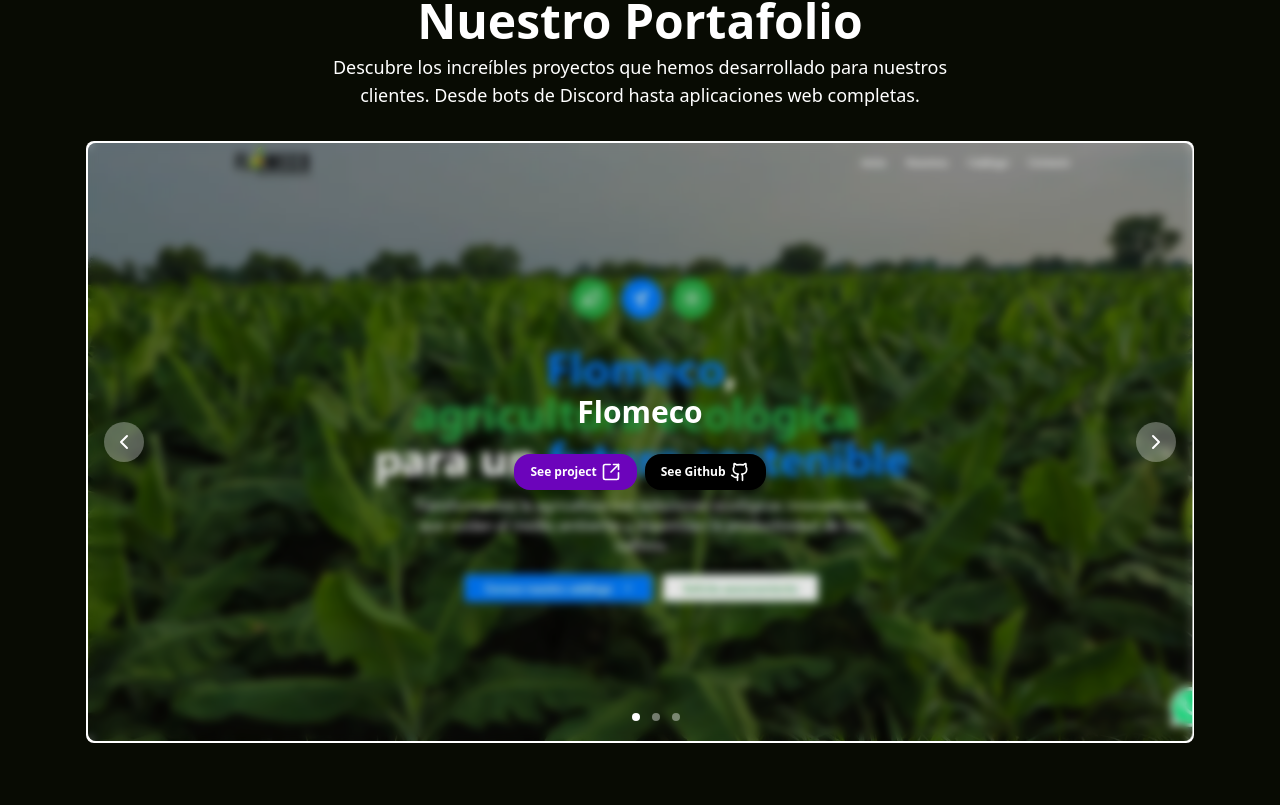
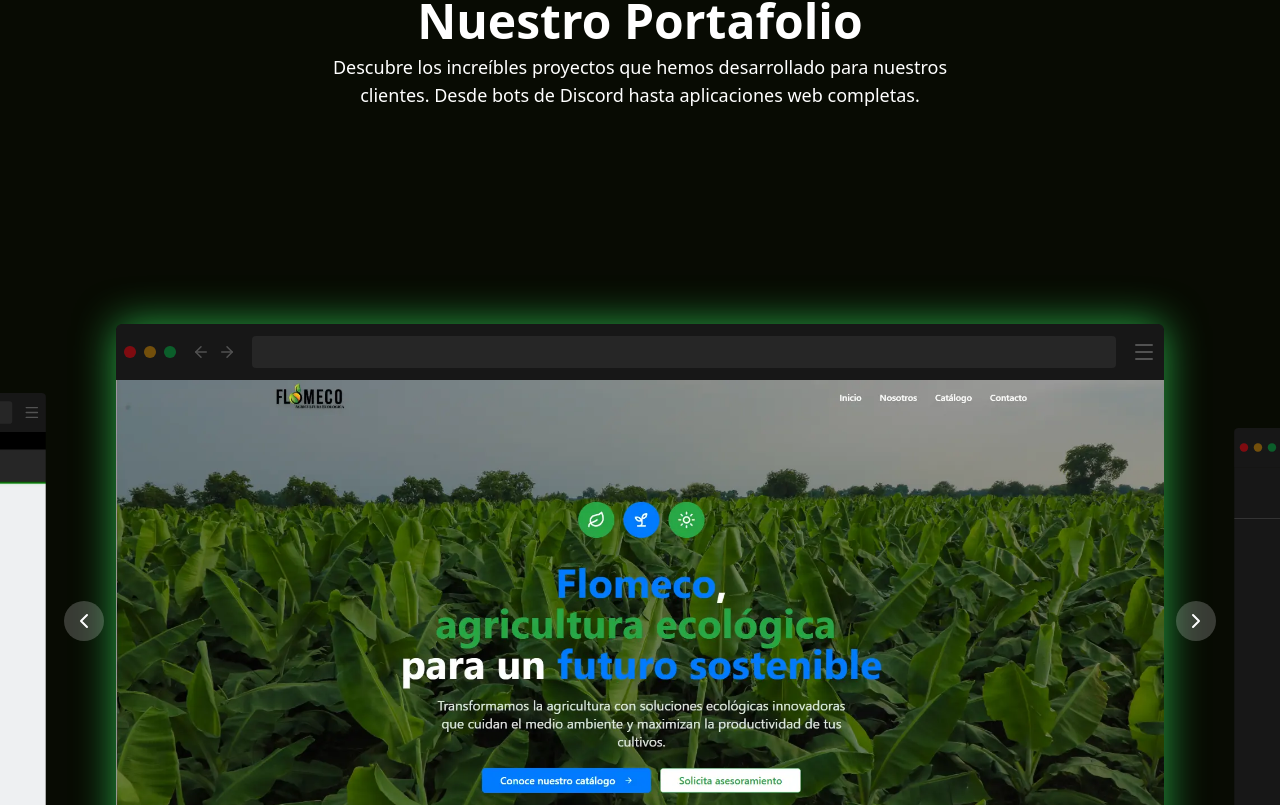
Before and after one commit to Anti-VibeCoders/syntax-landing, a Next.js app: page / in a window 1280 px wide. Shown: the part 955-1760 px from the top of the page. Built offline with nearby package versions, Linux system fonts and the light colour scheme.

Commit message:
Se mejoro la interfaz de la seccion portafolio

```diff
--- a/src/components/sections/Projects.tsx
+++ b/src/components/sections/Projects.tsx
@@ -1,96 +1,104 @@
 "use client";
 
 import { useEffect, useState, useRef } from "react";
-import { gsap } from "gsap";
 import { projects } from "@/data/projects";
-import { ChevronLeft, ChevronRight, Github, SquareArrowOutUpRight } from "lucide-react";
+import { Github, SquareArrowOutUpRight, ChevronLeft, ChevronRight } from "lucide-react";
+import WebFramework from "../ui/WebFramework";
 
 export default function Projects() {
   const [current, setCurrent] = useState(0);
-  const imgRef = useRef(null);
+  const imgRef = useRef(null)
 
   const handleNextCurrent = () => {
-    current < projects.length - 1 ? setCurrent(current + 1) : setCurrent(0);
-  }
+    setCurrent((prev) => (prev < projects.length - 1 ? prev + 1 : 0));
+  };
+
   const handlePrevCurrent = () => {
-    current != 0 && current < projects.length ? setCurrent(current - 1): setCurrent(projects.length - 1)
-  }
-
-  useEffect(() => {
-     if (!imgRef.current) return;
-      gsap.fromTo(imgRef.current,
-        { opacity: 0 },
-        { opacity: 1, duration: 0.7, ease: "power3.out" }
-      );
-    const interval = setInterval(() => {
-      setCurrent(current < projects.length - 1 ?current + 1 : 0);
-    }, 8000);
-
-    return () => clearInterval(interval);
-
-  }, [current]);
+    setCurrent((prev) => (prev > 0 ? prev - 1 : projects.length - 1));
+  };
 
   return (
-    <section className="h-dvh text-white p-6 flex flex-col gap-8 items-center">
+    <section className="h-full text-white p-6 flex flex-col gap-8 items-center overflow-hidden">
+
       <div className="flex flex-col gap-2 items-center text-center justify-center h-auto w-full">
-        <h2 className="font-semibold  text-3xl md:text-5xl 2xl:text-7xl">Nuestro Portafolio</h2>
-        <span className="text-center text-lg 2xl:text-2xl w-[90%] md:w-[50%]">Descubre los increíbles proyectos que hemos desarrollado para nuestros clientes. Desde bots de Discord hasta aplicaciones web completas.</span>
+        <h2 className="font-semibold text-3xl md:text-5xl 2xl:text-7xl">Nuestro Portafolio</h2>
+        <span className="text-center text-lg 2xl:text-2xl w-[90%] md:w-[50%]">
+          Descubre los increíbles proyectos que hemos desarrollado para nuestros clientes. Desde bots de Discord hasta aplicaciones web completas.
+        </span>
       </div>
 
-      <div className="relative w-[90%] h-[80%] rounded-lg bg-white p-0.5">
-        <div className="relative w-full h-full">
-            <img
-              ref={imgRef}
-              key={projects[current].path}
-              src={projects[current].path}
-              className="rounded-lg object-cover h-full w-full"
-            />
+      <div className="relative  flex items-center justify-center w-full h-[120vh]">
+        {projects.map((data, index) => {
+          const total = projects.length;
 
+          // Calcular posición relativa circular
+          let offset = (index - current + total) % total;
+          if (offset > total / 2) offset -= total;
 
-          <div className="w-full h-full absolute top-0 left-0 flex items-center justify-center md:justify-between bg-black/10 backdrop-blur-xs rounded-lg px-4">
-            <button
-              className="hidden p-2 bg-white/30 rounded-full md:flex items-center justify-center cursor-pointer"
-              onClick={handlePrevCurrent}
+          let transform = "";
+
+          if (offset === 0) {
+            transform = "translate-x- opacity-100 z-30 ";
+          } else if (offset === -1) {
+            transform = "-translate-x-[78%] scale-70 opacity-100 z-20";
+          } else if (offset === 1) {
+            transform = "translate-x-[78%] scale-70 opacity-100 -20";
+          } else if (offset === -2) {
+            transform = "-translate-x-[160%] scale-70 opacity-40 z-10";
+          } else if (offset === 2) {
+            transform = "translate-x-[160%] scale-70 opacity-40 z-10";
+          }
+
+          return (
+            <div
+              key={index}
+              className={`absolute transition-all flex justify-center items-center duration-700 ease-[cubic-bezier(0.45,0,0.55,1)] ${transform}`}
             >
-              <ChevronLeft/>
-            </button>
+              <WebFramework color={current === index? data.color: ""}>
+                <div className="w-full h-full relative group overflow-hidden ">
+                  <img
+                    src={data.path}
+                    className="rounded-b-md object-cover h-full w-full"
+                  />
+                  <div className="absolute opacity-0 group-hover:opacity-100 transition-all duration-400 top-0 flex flex-col gap-6 justify-center items-center w-full h-full bg-black/30 backdrop-blur-xs">
+                    <span className="font-semibold text-3xl">{data.name}</span>
+                    <div className="flex gap-2 w-full justify-center font-semibold text-xs md:text-md">
+                      <a
+                        href={data.prodLink}
+                        target="_blank"
+                        className="flex justify-center items-center gap-1 bg-[#6c04bb] py-2 px-4 rounded-2xl"
+                      >
+                        See project
+                        <SquareArrowOutUpRight size={18} />
+                      </a>
+                      <a
+                        href={data.githubLink}
+                        target="_blank"
+                        className="flex items-center justify-center gap-1 bg-black py-2 px-4 rounded-2xl"
+                      >
+                        See Github
+                        <Github size={18} />
+                      </a>
+                    </div>
+                  </div>
+                </div>
+              </WebFramework>
+            </div>
+          );
+        })}
 
-            <div className="flex flex-col gap-6 justify-center items-center">
-                <span className="font-semibold text-3xl">{projects[current].name}</span>
-              <div className="flex gap-2 w-full justify-center font-semibold text-xs md:text-md">
-                <a
-                  href={projects[current].prodLink}
-                  target="_blank"
-                  className="flex  justify-center items-center gap-1 bg-[#6c04bb] py-2 px-4 rounded-2xl">
-                  See project
-                  <SquareArrowOutUpRight size={20}/>
-                </a>
-                <a
-                  href={projects[current].githubLink}
-                  target="_blank"
-                  className="flex items-center justify-center gap-1 bg-black py-2 px-4 rounded-2xl">
-                  See Github
-                  <Github size={20}/>
-                </a>
-              </div>
-            </div>
-
-              <button
-                className="hidden p-2 bg-white/30 rounded-full md:flex items-center justify-center cursor-pointer"
-                onClick={handleNextCurrent}
-              >
-              <ChevronRight/>
-            </button>
-
-          <div className="absolute bottom-5 flex  justify-center w-full gap-3">
-            {projects.map((p, index) =>(
-              <div key={index} className={`bg-white ${current == index? 'opacity-100': 'opacity-40'} p-1 rounded-lg`}></div>
-            ))}
-          </div>
-
-          </div>
-        </div>
-
+        <button
+          onClick={handlePrevCurrent}
+          className="absolute left-4 md:left-10 bg-white/20 hover:bg-white/40 transition-all p-2 rounded-full z-100 cursor-pointer"
+        >
+          <ChevronLeft/>
+        </button>
+        <button
+          onClick={handleNextCurrent}
+          className="absolute right-4 md:right-10 bg-white/20 hover:bg-white/40 transition-all p-2 rounded-full z-100 cursor-pointer"
+        >
+          <ChevronRight/>
+        </button>
       </div>
     </section>
   );
--- /dev/null
+++ b/src/components/ui/WebFramework.tsx
@@ -0,0 +1,44 @@
+import { ArrowLeft, ArrowRight, Menu, Search } from "lucide-react"
+
+interface WebFrameworkProps{
+    color: string,
+    children: React.ReactNode
+}
+
+export default function WebFramework(props: WebFrameworkProps){
+    return(
+        <div
+            className={`w-[85%] h-[40%] rounded-lg transition-shadow duration-700 ease-[cubic-bezier(0.45,0,0.55,1)] ${
+                props.color ? "shadow-[0_0_40px_0_var(--shadow-color)]" : ""
+            }`}
+            style={
+                props.color
+                ? ({ "--shadow-color": props.color } as React.CSSProperties)
+                : undefined
+            }
+        >
+            <div className="flex items-center gap-4 w-full bg-neutral-900 py-3 px-2 rounded-t-md">
+
+                <div className="flex gap-2">
+                    <div className="p-1.5 bg-red-600/50 rounded-full"></div>
+                    <div className="p-1.5 bg-yellow-600/50 rounded-full"></div>
+                    <div className="p-1.5 bg-green-600/50 rounded-full"></div>
+                </div>
+
+                <div className="flex gap-2 items-center justify-center text-neutral-600">
+                    <ArrowLeft size={18}/>
+                    <ArrowRight size={18}/>
+                </div>
+
+                <div className="flex-1 bg-neutral-800 py-4 rounded-sm"></div>
+
+                <div className="flex items-center justify-center text-neutral-600">
+                    <Menu/>
+                </div>
+
+            </div>
+
+            {props.children}
+        </div>
+    )
+}
--- a/src/data/projects.ts
+++ b/src/data/projects.ts
@@ -4,15 +4,20 @@
         path: '/screenshots/flomeco-screenshot.webp',
         githubLink: 'https://github.com/JunLovin/floco',
         prodLink: 'https://v0-flomeco-website-design.vercel.app/',
+        color: '#28A745'
     },
     {
         name: 'Oficodex',
         path: '/screenshots/oficodex-screenshot.webp',
         githubLink: 'https://github.com/Anti-VibeCoders',
         prodLink: 'https://oficodex.com/',
+        color: '#1e3a5f'
     },
     {
         name: 'MineAvatar',
         path: '/screenshots/mineavatar-screenshot.webp',
+        githubLink: 'https://github.com/Anti-VibeCoders',
+        prodLink: 'https://mineavatar.com/index.php',
+        color: "#FFFFFF"
     },
 ]
```
